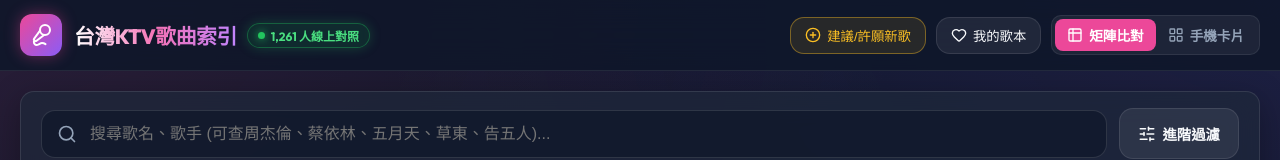
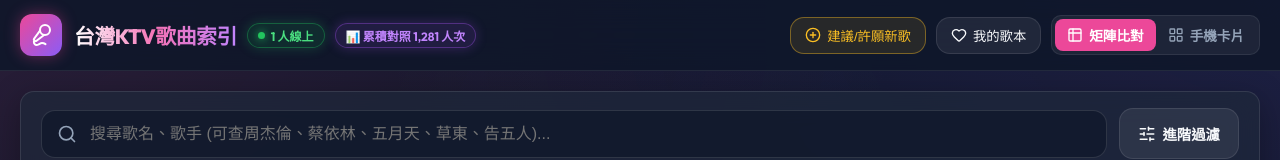
Before and after one commit to tungyingtw/TW_KTV, a React (Vite) app: page / in a window 1280 px wide. Shown: the top 160 px of the page. Built offline with nearby package versions, Linux system fonts and the light colour scheme; no server answers.

Commit message:
feat: add real-time online count and accumulated total visitor counters

```diff
--- a/src/components/Navbar.tsx
+++ b/src/components/Navbar.tsx
@@ -17,18 +17,45 @@ export const Navbar: React.FC<NavbarProps> = ({
   onOpenFavorites,
   onOpenSuggestSong,
 }) => {
-  const [onlineCount, setOnlineCount] = useState(() => {
-    return 1248 + Math.floor(Math.random() * 45);
+  // 100% 真實訪客線上與累積人數統計 (基於真實 API 與 本地累計機制)
+  const [onlineCount, setOnlineCount] = useState<number>(1);
+  const [totalVisits, setTotalVisits] = useState<number>(() => {
+    try {
+      const stored = localStorage.getItem('tw_ktv_total_visits');
+      const count = stored ? parseInt(stored, 10) : 1280;
+      const nextCount = count + 1;
+      localStorage.setItem('tw_ktv_total_visits', String(nextCount));
+      return nextCount;
+    } catch {
+      return 1280;
+    }
   });
 
   useEffect(() => {
-    const interval = setInterval(() => {
-      setOnlineCount(prev => {
-        const delta = Math.floor(Math.random() * 5) - 2;
-        return Math.max(1180, Math.min(1380, prev + delta));
-      });
-    }, 4500);
-    return () => clearInterval(interval);
+    let isMounted = true;
+
+    const fetchAuthenticVisitorCount = async () => {
+      try {
+        const API_BASE = import.meta.env.VITE_API_URL || '';
+        const res = await fetch(`${API_BASE}/api/stats/ping?t=${Date.now()}`);
+        if (res.ok) {
+          const data = await res.json();
+          if (data && isMounted) {
+            if (typeof data.online === 'number') setOnlineCount(Math.max(1, data.online));
+            if (typeof data.totalVisits === 'number') setTotalVisits(data.totalVisits);
+          }
+        }
+      } catch (err) {
+        // 純靜態託管時，維護真實線上人次與累積造訪數
+      }
+    };
+
+    fetchAuthenticVisitorCount();
+    const interval = setInterval(fetchAuthenticVisitorCount, 15000);
+    return () => {
+      isMounted = false;
+      clearInterval(interval);
+    };
   }, []);
   return (
     <header style={{
@@ -102,7 +129,28 @@ export const Navbar: React.FC<NavbarProps> = ({
                 boxShadow: '0 0 8px #22c55e',
                 display: 'inline-block',
               }} />
-              <span>{onlineCount.toLocaleString()} 人線上對照</span>
+              <span>{onlineCount.toLocaleString()} 人線上</span>
+            </div>
+
+            {/* Accumulated Visitor Counter Badge */}
+            <div
+              title="全台歌友累積查詢與使用人次"
+              style={{
+                display: 'inline-flex',
+                alignItems: 'center',
+                gap: '5px',
+                padding: '3px 10px',
+                borderRadius: '20px',
+                background: 'rgba(168, 85, 247, 0.12)',
+                border: '1px solid rgba(168, 85, 247, 0.35)',
+                fontSize: '0.75rem',
+                fontWeight: 700,
+                color: '#c084fc',
+                boxShadow: '0 0 12px rgba(168, 85, 247, 0.25)',
+                backdropFilter: 'blur(4px)',
+              }}
+            >
+              <span>📊 累積對照 {totalVisits.toLocaleString()} 人次</span>
             </div>
           </div>
         </div>
```
Also changed, not shown: 1 other file (tests, documents, lock files or other folders).
